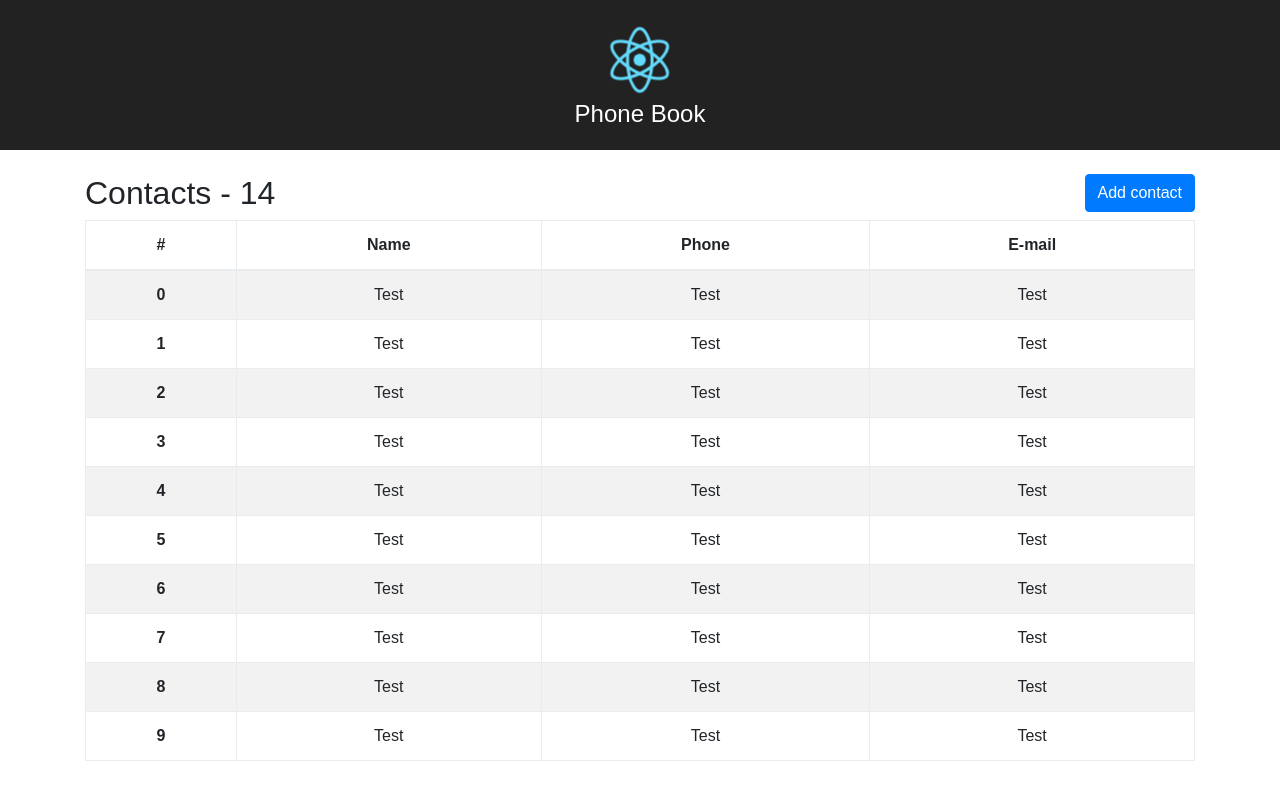
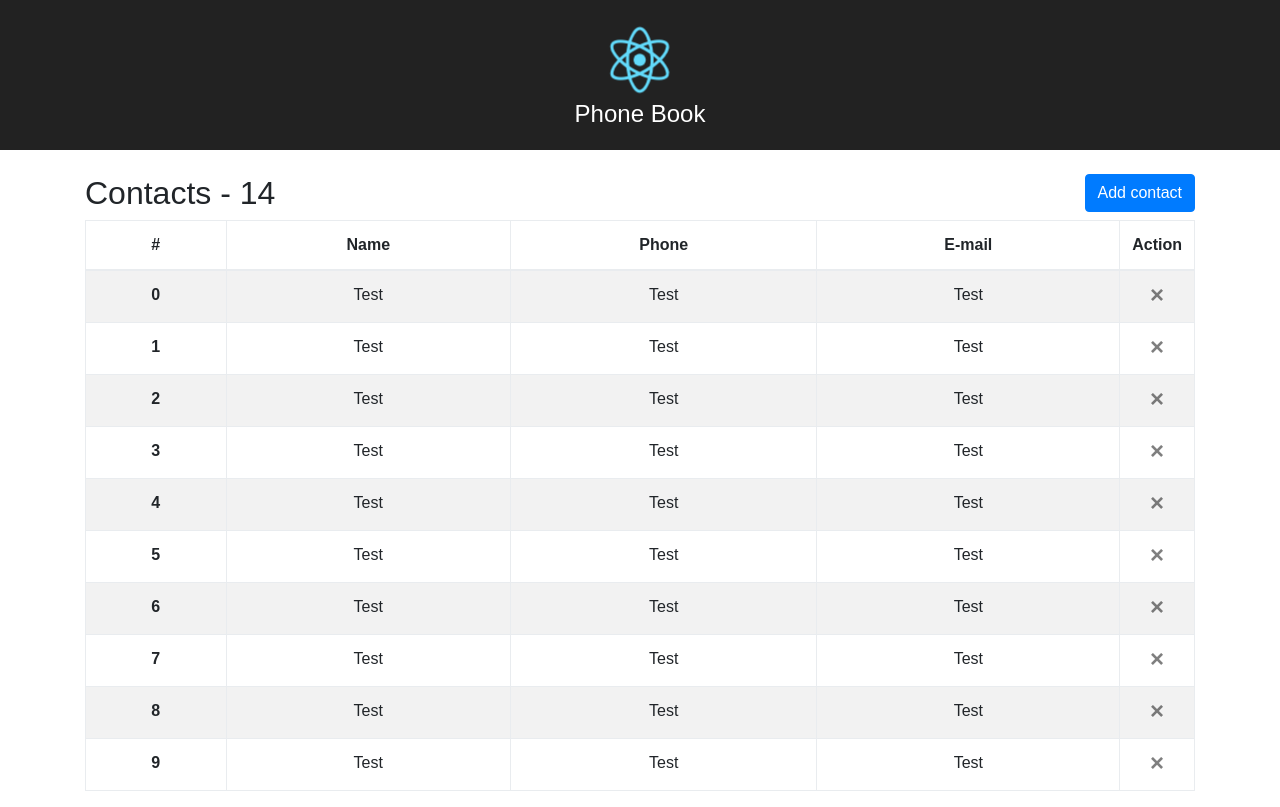
Before and after one commit to MykolaDovgal/phone-book, a React (Create React App) app: page / in a window 1280 px wide. Built offline with nearby package versions, Linux system fonts and the light colour scheme.

Commit message:
Added filter for max saving contacts 10000, implemented removing of contact

```diff
--- a/src/classes/PhoneBook.js
+++ b/src/classes/PhoneBook.js
@@ -1,3 +1,5 @@
+const MAX_CONTACTS = 10000;
+
 class PhoneBook {
 	contacts;
 
@@ -88,14 +90,20 @@ class PhoneBook {
 	add(contactInfo) {
 		if (contactInfo) {
 			if (contactInfo.hasOwnProperty('name') && contactInfo.hasOwnProperty('phone') && contactInfo.hasOwnProperty('email')) {
-				this.contacts.push(contactInfo);
-				this.updateStorage();
+
+				if (this.getTotal() < MAX_CONTACTS) {
+					this.contacts.push(contactInfo);
+					this.updateStorage();
+				}
 			}
 		}
 	}
 
 	remove(index) {
-
+		if (this.getContactByIndex(index)) {
+			this.contacts.splice(index, 1);
+			this.updateStorage();
+		}
 	}
 
 	search() {
@@ -104,6 +112,12 @@ class PhoneBook {
 
 	getTotal() {
 		return this.contacts.length;
+	}
+
+	getContactByIndex(index) {
+		if (this.contacts[index]) {
+			return this.contacts[index];
+		}
 	}
 
 	list(contactsPerPage = 10, page = 1) {
--- a/src/components/Contacts.css
+++ b/src/components/Contacts.css
@@ -0,0 +1,8 @@
+.removeContact button {
+	cursor: pointer;
+}
+
+.removeContact .close {
+	float: none;
+	outline: none !important;
+}
--- a/src/components/Contacts.js
+++ b/src/components/Contacts.js
@@ -9,8 +9,18 @@ class Contacts extends Component {
 
 	phoneBook = new PhoneBook();
 
+	constructor() {
+		super();
+		this.state = {
+			phoneBook: this.phoneBook
+		};
+	}
+
+
 	componentDidMount() {
-
+		$(document).on('click', '.removeContact', (e) => {
+			this.handlerForRemoveContact(e);
+		});
 	}
 
 	render() {
@@ -24,7 +34,7 @@ class Contacts extends Component {
 							<br/>
 							<div className="row">
 								<div className="col-6">
-									<h2 className="float-left">Contacts - {this.phoneBook.getTotal()} </h2>
+									<h2 className="float-left">Contacts - {this.state.phoneBook.getTotal()} </h2>
 								</div>
 								<div className="col-6">
 									<button type="button" data-toggle="modal" data-target="#modalAddContact"
@@ -41,6 +51,7 @@ class Contacts extends Component {
 									<th scope="col">Name</th>
 									<th scope="col">Phone</th>
 									<th scope="col">E-mail</th>
+									<th width="5%" scope="col">Action</th>
 								</tr>
 								</thead>
 								<tbody>
@@ -67,7 +78,8 @@ class Contacts extends Component {
 									<div className="form-group row">
 										<label className="col-sm-5 col-form-label text-left">Name</label>
 										<div className="col-sm-7">
-											<input maxLength="100" required type="text" className="form-control" id="inputName"
+											<input maxLength="100" required type="text" className="form-control"
+											       id="inputName"
 											       placeholder="Name"/>
 										</div>
 									</div>
@@ -75,7 +87,8 @@ class Contacts extends Component {
 									<div className="form-group row">
 										<label className="col-sm-5 col-form-label text-left">Phone (xx-xxx-xxxx)</label>
 										<div className="col-sm-7">
-											<input type="tel" maxLength="11" pattern="^\d{2}-\d{3}-\d{4}$" required className="form-control" id="inputPhone"
+											<input type="tel" maxLength="11" pattern="^\d{2}-\d{3}-\d{4}$" required
+											       className="form-control" id="inputPhone"
 											       placeholder="Phone"/>
 										</div>
 									</div>
@@ -114,6 +127,12 @@ class Contacts extends Component {
 					<td>{object.name}</td>
 					<td>{object.phone}</td>
 					<td>{object.email}</td>
+					<td data-index={i} className="removeContact">
+						<button title={`Remove contact ${object.name}`} type="button" className="close"
+						        aria-label="Close">
+							<span aria-hidden="true">&times;</span>
+						</button>
+					</td>
 				</tr>)
 		})
 
@@ -133,13 +152,36 @@ class Contacts extends Component {
 			this.phoneBook.add({name, phone, email});
 			alert(`Contact ${name} added`);
 			$('#modalClose').trigger('click');
-			this.forceUpdate();
+			this.updateContact();
 		} else {
 			alert('Error, check input data');
 		}
 
 
 		return false;
+	};
+
+	handlerForRemoveContact = (e) => {
+		const element = $(e.target);
+		const td = element.parents('td');
+		const index = +td.data('index');
+
+		if (!isNaN(index)) {
+			const contact = this.phoneBook.getContactByIndex(index);
+			if (contact) {
+				let remove = window.confirm(`Do you want to remove contact ${contact.name}?`);
+				if (remove) {
+					this.phoneBook.remove(index);
+					this.updateContact();
+				}
+			}
+		}
+	};
+
+	updateContact = () => {
+		this.setState({
+			phoneBook: this.phoneBook
+		});
 	}
 }
 
```
